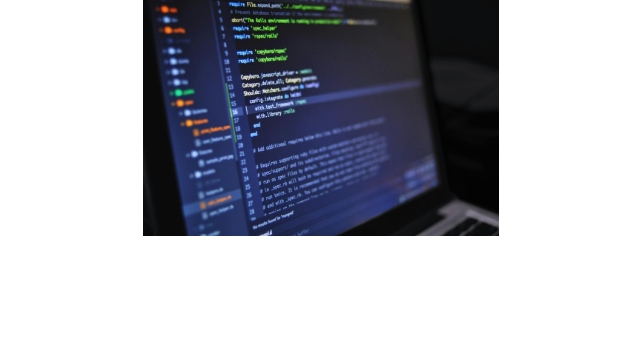
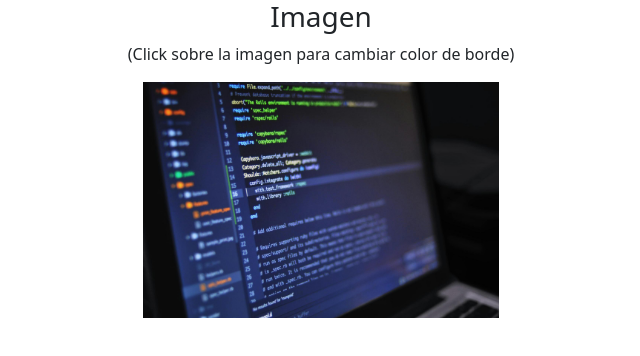
Before and after one commit to jpgit01/ifelse, a plain HTML site: page imagen.html in a window 1280 px wide. Shown: the whole page, without its empty margins (319-959 px from the left). Drawn offline with nearby package versions, Linux system fonts and the light colour scheme.

Commit message:
mejoras generales

```diff
--- a/imagen.html
+++ b/imagen.html
@@ -10,6 +10,12 @@
 <body>
     <div class="container text-center">
         <div class="row">
+            <div class="col-md-12">
+                <h3>Imagen</h3>
+                <p>(Click sobre la imagen para cambiar color de borde)</p>
+            </div>
+        </div>
+        <div class="row">
             <div class="col-md-4"></div>
             <div class="col-md-4">
             <img  src="assets/img/imgtec.jpg" id="uno" class="img-fluid" alt="" onclick="bordeRojo()">
```
